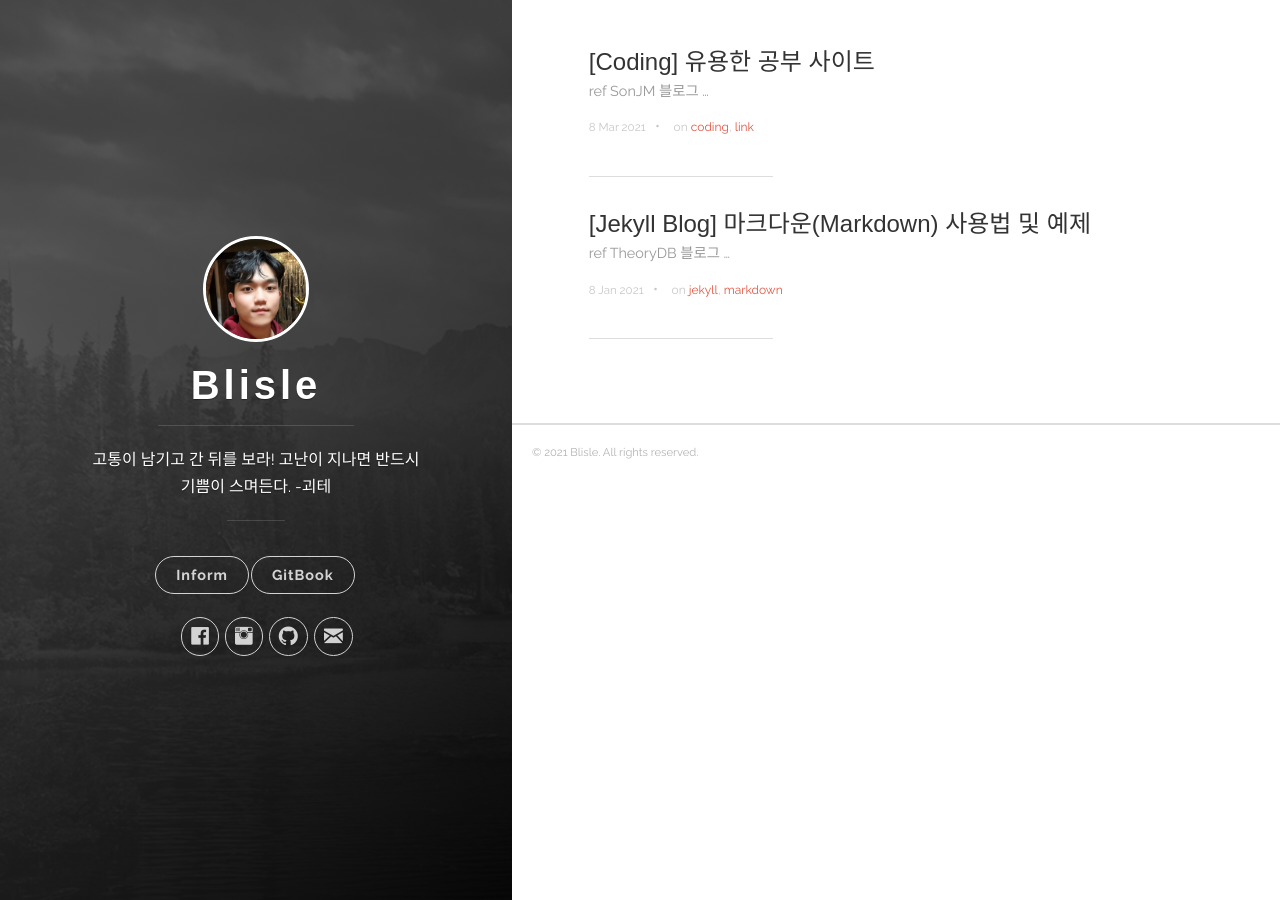
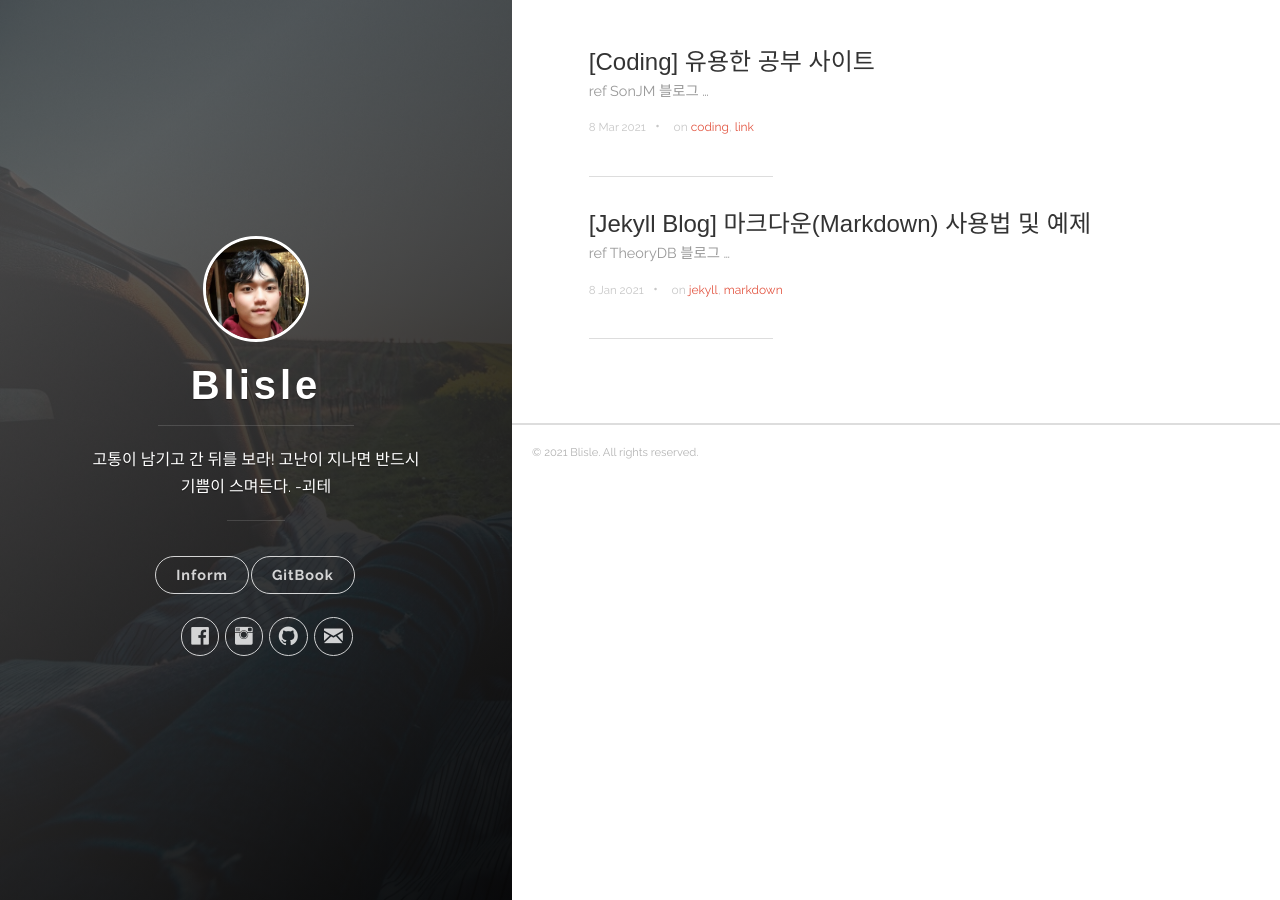
Before and after one commit to SonJM/SonJM.github.io, a Jekyll site: the page built from index.html, in a window 1280 px wide. Built offline with Jekyll 4.4.1, drawn with Linux system fonts in a browser that asks for light colours; the list of posts is cut into pages by our own code.

Commit message:
background-image

```diff
--- a/_config.yml
+++ b/_config.yml
@@ -3,8 +3,8 @@ title: Blisle
 description: '고통이 남기고 간 뒤를 보라! 고난이 지나면 반드시 기쁨이 스며든다. -괴테'
 url: 'https://sonjm.github.io/'
 baseurl: ''
-#cover: "/assets/Rodman.jpeg"
-logo: "/images/profile_1.jpg"
+#cover: "/images/cover_1.jpg"
+logo: "/images/profile_2.jpg"
 # google_analytics: 'UA-XXXXXX-X'
 # disqus_shortname: 'your-disqus-name'
 # disable_landing_page: true
--- a/_includes/header.html
+++ b/_includes/header.html
@@ -4,7 +4,7 @@
 </span>
 
 <header class="panel-cover {% if site.disable_landing_page %}panel-cover--collapsed{% endif %}"
-  style="background-image: url({{ site.baseurl }}/images/cover.jpg)">
+  style="background-image: url({{ site.baseurl }}/images/cover_1.jpg)">
   <div class="panel-main">
 
     <div class="panel-main__inner panel-inverted">
```
Also changed, not shown: images/cover_1.jpg (added), images/profile_2.jpg (added).
